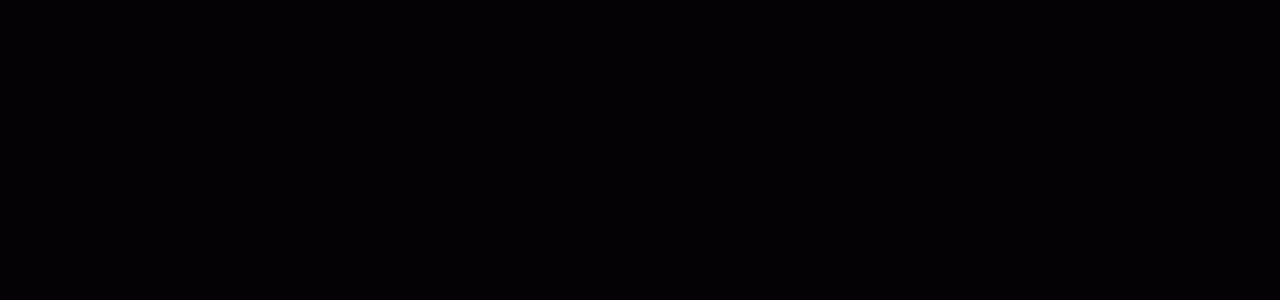
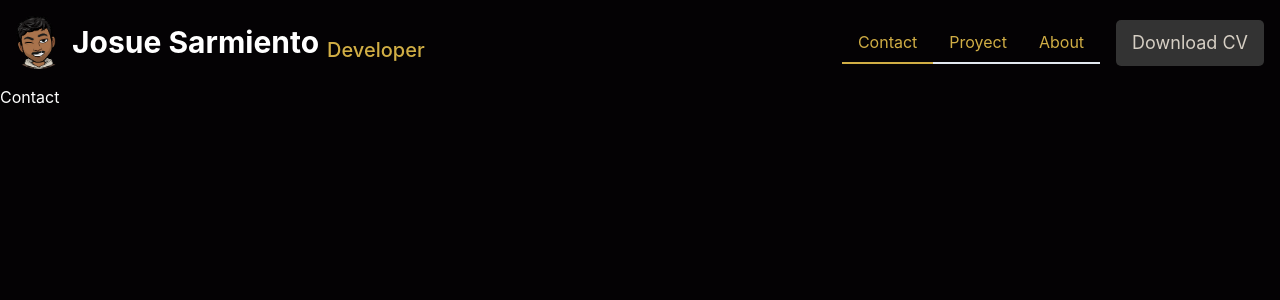
Before and after one commit to josuesss72/PortafolioMe, a React (Vite) app: page /contact in a window 1280 px wide. Before the commit this address had no page. Shown: the top 300 px of the page. Built offline with nearby package versions, Linux system fonts and the light colour scheme.

Commit message:
josue sarmiento => configuration layout

```diff
--- a/src/App.jsx
+++ b/src/App.jsx
@@ -2,6 +2,9 @@
 import Presentation from './components/presentation/Presentation'
 import { Routes, Route } from 'react-router'
 import ProyectsPage from './pages/ProyectsPage/ProyectsPage'
+import About from './pages/about/About'
+import Layout from './components/layout/Layout'
+import Contact from './pages/contact/Contact'
 
 // App component that encompasses layout and routing
 function App() {
@@ -9,7 +12,11 @@
     <div className={styles.container}>
       <Routes>
         <Route path='/' element={<Presentation/>}/>
-        <Route path='/proyects' element={<ProyectsPage/>}/>
+        <Route path='/' element={<Layout/>}>
+          <Route path='/proyects' element={<ProyectsPage/>}/>
+          <Route path='/about' element={<About/>}/>
+          <Route path='/contact' element={<Contact/>}/>
+        </Route>
       </Routes>
     </div>
   )
--- a/src/components/layout/Layout.jsx
+++ b/src/components/layout/Layout.jsx
@@ -1,12 +1,15 @@
 import React from 'react';
 import Header from './components/header/Header';
 import styles from './Layout.module.css'
+import {Outlet} from 'react-router';
 
-const Layout = ({children}) => {
+const Layout = () => {
     return (
         <div className={styles.container}>
             <Header/>
-            {children}
+            <main>
+                <Outlet/>
+            </main>
         </div>
     )
 }
--- a/src/components/presentation/Presentation.jsx
+++ b/src/components/presentation/Presentation.jsx
@@ -10,7 +10,7 @@
 
   useEffect(() => {
     setTimeout(() => {
-      navigate('/proyects')
+      navigate('/contact')
     }, 5100)
   }, [])
 
```
